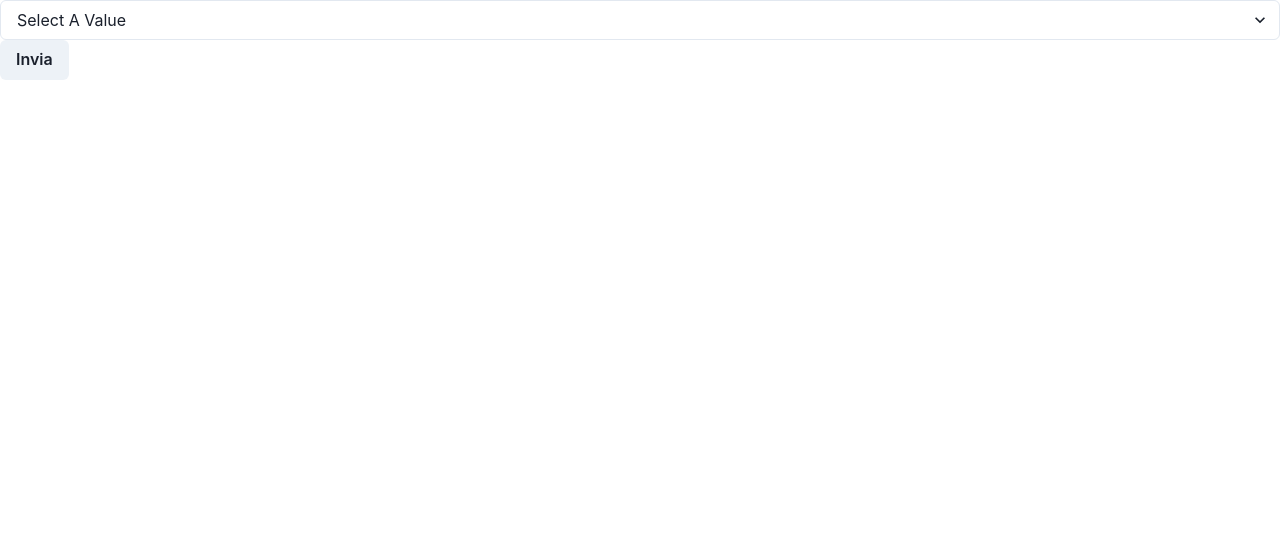
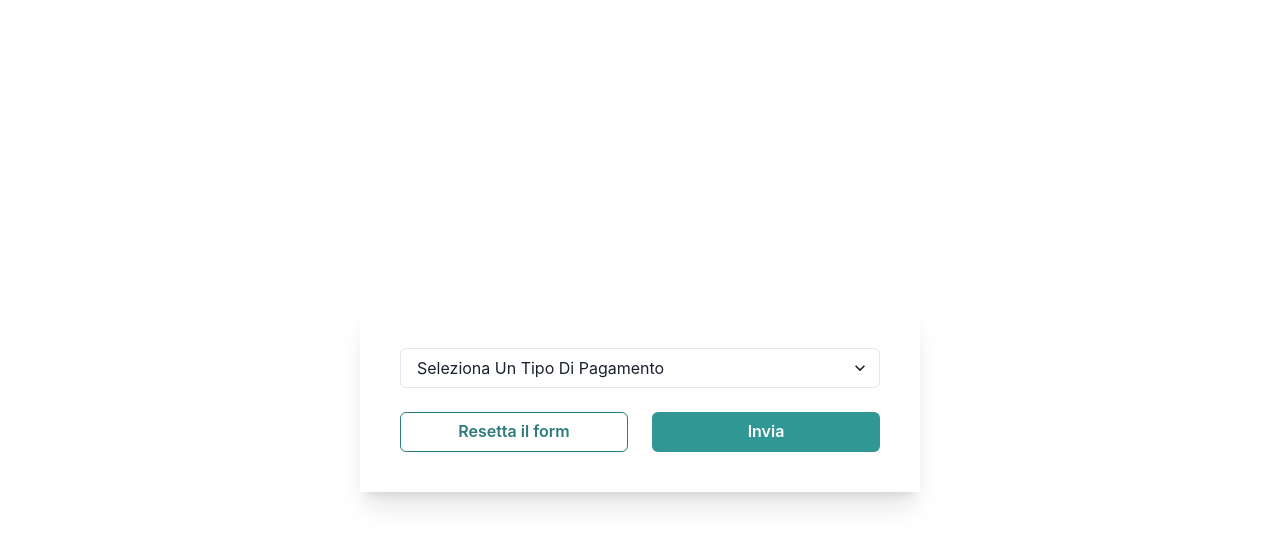
Before and after one commit to PMax87/prova-frontend-kuama, a React (Vite) app: page / in a window 1280 px wide. Shown: the top 546 px of the page. Built offline with nearby package versions, Linux system fonts and the light colour scheme.

Commit message:
da sistemare

```diff
--- a/src/App.tsx
+++ b/src/App.tsx
@@ -24,9 +24,9 @@ function App() {
   }, [dispatch]);
 
   return (
-    <>
+    <div className="flex justify-center items-center h-[100vh]">
       <CustomForm />
-    </>
+    </div>
   );
 }
 
--- a/src/components/CustomForm.tsx
+++ b/src/components/CustomForm.tsx
@@ -9,7 +9,11 @@ import {
   setPaymentMethodType,
 } from "../redux/FormDataReducer";
 import { removeUnderscore } from "../assets/utils/removeUnderscorePlaceholder";
-import { useEffect } from "react";
+
+interface PropsType {
+  onHandleTabChange: () => void;
+  onHandelChangeEntity: () => void;
+}
 
 const CustomForm = () => {
   const dispatch = useDispatch();
@@ -63,9 +67,9 @@ const CustomForm = () => {
     <Formik initialValues={{}} onSubmit={(values) => console.log(values)}>
       {(formik) => {
         return (
-          <Form>
+          <Form className="flex flex-col gap-6 w-[560px] shadow-xl p-10">
             <Select
-              placeholder="Select a Value"
+              placeholder="Seleziona un tipo di pagamento"
               className="capitalize"
               onChange={(e) => onHandelChangeEntity(e)}
             >
@@ -79,7 +83,7 @@ const CustomForm = () => {
             </Select>
             {selectedPaymentEntityType && (
               <>
-                <div className="flex flex-col-reverse">
+                <div className="flex flex-col-reverse gap-6">
                   {selectedPaymentEntityType === "company"
                     ? beneficiaryFieldName.map((companyName, index) => {
                         return (
@@ -117,6 +121,8 @@ const CustomForm = () => {
                             return (
                               <Input
                                 key={index}
+                                id={beneficiaryNameField}
+                                name={beneficiaryNameField}
                                 onChange={formik.handleChange}
                                 className="capitalize"
                                 placeholder={removeUnderscore(
@@ -128,11 +134,11 @@ const CustomForm = () => {
                         }
                       )}
                 </div>
-                <Tabs onClick={(e) => onHandleTabChange(e)}>
+                <Tabs onClick={(e) => onHandleTabChange(e)} className="w-full">
                   <TabList>
                     {paymentsType.map((paymentType, index) => {
                       return (
-                        <Tab key={index} className="capitalize">
+                        <Tab key={index} className="capitalize w-1/2">
                           {paymentType}
                         </Tab>
                       );
@@ -164,7 +170,19 @@ const CustomForm = () => {
                     })}
               </>
             )}
-            <Button type="submit">Invia</Button>
+            <div className="grid grid-cols-2 gap-6">
+              <Button
+                type="button"
+                colorScheme="teal"
+                variant={"outline"}
+                onClick={() => formik.resetForm()}
+              >
+                Resetta il form
+              </Button>
+              <Button type="submit" colorScheme="teal">
+                Invia
+              </Button>
+            </div>
           </Form>
         );
       }}
--- a/src/redux/FormDataReducer.ts
+++ b/src/redux/FormDataReducer.ts
@@ -65,15 +65,17 @@ export const formDataFromApiSlice = createSlice({
       return { ...state, paymentMethodType: action.payload };
     },
     setBeneficiaryNameOfField: (state) => {
-      let tempCompanyName: string[] = [];
+      let tempBeneficiaryFields: string[] = [];
       if (state.paymentEntityType === "company") {
-        tempCompanyName = Array.from(
+        tempBeneficiaryFields = Array.from(
           Object.keys(state.allFormData[1].fields)
         ).splice(0, 1);
       } else {
-        tempCompanyName = Array.from(Object.keys(state.allFormData[0].fields));
+        tempBeneficiaryFields = Array.from(
+          Object.keys(state.allFormData[0].fields)
+        );
       }
-      return { ...state, companyNameField: tempCompanyName };
+      return { ...state, companyNameField: tempBeneficiaryFields };
     },
     resetForm: (state) => {
       return {
```
